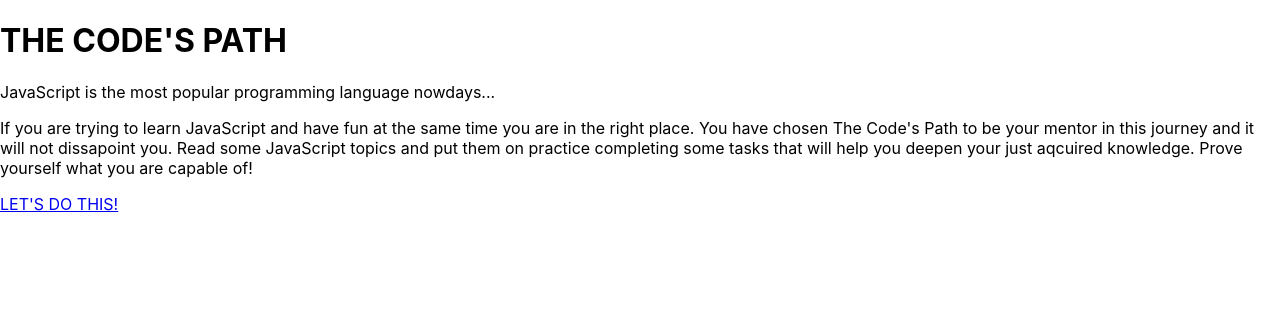
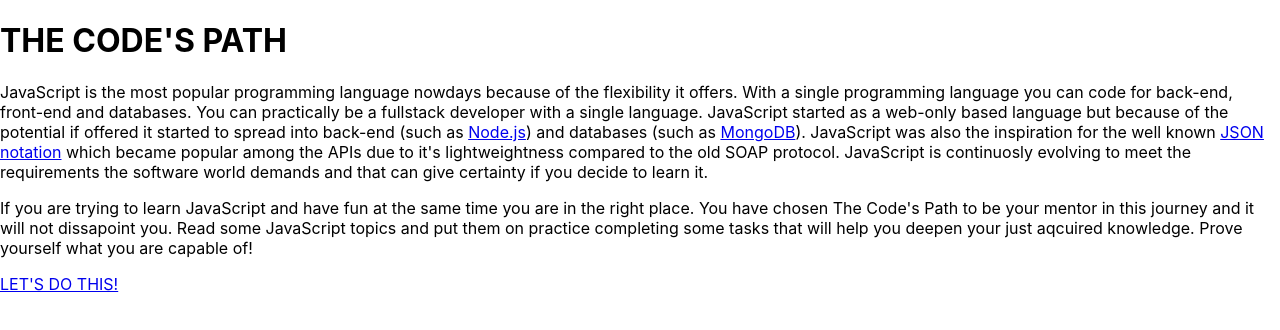
Before and after one commit to helpsdev/the-codes-path, a React (Create React App) app: page / in a window 1280 px wide. Shown: the top 330 px of the page. Built offline with nearby package versions, Linux system fonts and the light colour scheme.

Commit message:
Finish intro text in HomePage component

```diff
--- a/src/Components/HomePage/HomePage.js
+++ b/src/Components/HomePage/HomePage.js
@@ -12,7 +12,16 @@ function HomePage(){
                 hasCurrentUserBeenHereBefore && <MyProgress name="My Progress" value={getCurrentProgress()} />
             }
             <h1>THE CODE'S PATH</h1>
-            <p>JavaScript is the most popular programming language nowdays...</p>
+            <p>
+                JavaScript is the most popular programming language nowdays because of the flexibility it offers.
+                With a single programming language you can code for back-end, front-end and databases. You can practically
+                be a fullstack developer with a single language. JavaScript started as a web-only based language but because
+                of the potential if offered it started to spread into back-end (such as <a href="https://nodejs.org" target="blank">Node.js</a>)
+                and databases (such as <a href="https://www.mongodb.com/" target="blank">MongoDB</a>). JavaScript was also the inspiration for the well
+                known <a href="https://www.json.org/" target="blank">JSON notation</a> which became popular among the APIs due to it's lightweightness
+                compared to the old SOAP protocol. JavaScript is continuosly evolving to meet the requirements the software world demands and that
+                can give certainty if you decide to learn it.
+            </p>
             <p>
                 If you are trying to learn JavaScript and have fun at the same time you are in the right place.
                 You have chosen The Code's Path to be your mentor in this journey and it will not
```
